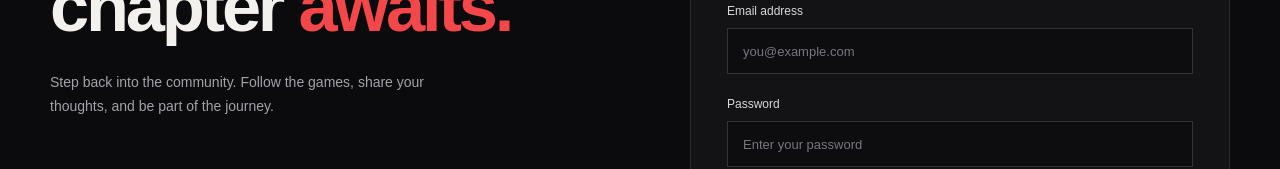
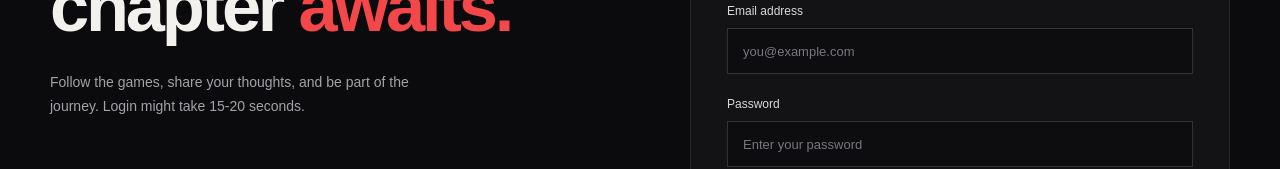
Before and after one commit to bigsaw567/Sawftware-Games-Website, an Angular app in the folder test-website/: page /login in a window 1280 px wide. Shown: the part 329-498 px from the top of the page. Built offline with nearby package versions, Linux system fonts and the light colour scheme.

Commit message:
added slow login sign up warnings.

```diff
--- a/test-website/src/app/login/login.html
+++ b/test-website/src/app/login/login.html
@@ -1,4 +1,4 @@
 <section class="auth-layout shell">
-  <div class="auth-story"><p class="eyebrow">WELCOME BACK TO SAWFTWARE GAMES</p><h1>Your next<br>chapter <span>awaits.</span></h1><p>Step back into the community. Follow the games, share your thoughts, and be part of the journey.</p><div class="auth-decoration" aria-hidden="true">SG<span>+</span></div></div>
+  <div class="auth-story"><p class="eyebrow">WELCOME BACK TO SAWFTWARE GAMES</p><h1>Your next<br>chapter <span>awaits.</span></h1><p>Follow the games, share your thoughts, and be part of the journey. Login might take 15-20 seconds. </p><div class="auth-decoration" aria-hidden="true">SG<span>+</span></div></div>
   <div class="form-panel auth-panel"><span class="badge">PLAYER ACCESS</span><h2>Good to see you again.</h2><p class="form-intro">Log in to your Sawftware Games account.</p><form [formGroup]="form" (ngSubmit)="submit()"><div class="field"><label for="login-email">Email address</label><input id="login-email" type="email" formControlName="email" autocomplete="email" placeholder="you@example.com" required></div><div class="field"><label for="login-password">Password</label><input id="login-password" type="password" formControlName="password" autocomplete="current-password" placeholder="Enter your password" required></div><p class="form-message" role="status">{{ message() }}</p><button class="button full-width" type="submit" [disabled]="pending()">{{ pending() ? 'Logging in…' : 'Log in' }} <span aria-hidden="true">↗</span></button></form><p class="auth-switch">New around here? <a routerLink="/signup">Create an account</a></p></div>
 </section>
--- a/test-website/src/app/signup/signup.html
+++ b/test-website/src/app/signup/signup.html
@@ -1,4 +1,4 @@
 <section class="auth-layout shell">
-  <div class="auth-story"><p class="eyebrow">THERE’S A PLACE FOR YOU HERE</p><h1>Big ideas.<br>Better <span>together.</span></h1><p>Join the Sawftware Games community and be part of what comes next. Every player brings a new perspective.</p><div class="auth-decoration" aria-hidden="true">SG<span>+</span></div></div>
+  <div class="auth-story"><p class="eyebrow">THERE’S A PLACE FOR YOU HERE</p><h1>Big ideas.<br>Better <span>together.</span></h1><p>Join the Sawftware Games community and be part of what comes next. Signup might take 15-20 seconds.</p><div class="auth-decoration" aria-hidden="true">SG<span>+</span></div></div>
   <div class="form-panel auth-panel"><span class="badge">JOIN THE COMMUNITY</span><h2>Let’s get you started.</h2><p class="form-intro">Create your Sawftware Games account.</p><form [formGroup]="form" (ngSubmit)="submit()"><div class="field"><label for="signup-name">Name</label><input id="signup-name" formControlName="name" autocomplete="name" placeholder="Your name" required></div><div class="field"><label for="signup-email">Email address</label><input id="signup-email" type="email" formControlName="email" autocomplete="email" placeholder="you@example.com" required></div><div class="field"><label for="signup-password">Password</label><input id="signup-password" type="password" formControlName="password" autocomplete="new-password" placeholder="Choose a password" required></div><p class="form-message" role="status">{{ message() }}</p><button class="button full-width" type="submit" [disabled]="pending()">{{ pending() ? 'Creating account…' : 'Create account' }} <span aria-hidden="true">↗</span></button></form><p class="auth-switch">Already part of the community? <a routerLink="/login">Log in</a></p></div>
 </section>
```
Also changed, not shown: 2 other files (tests, documents, lock files or other folders).
